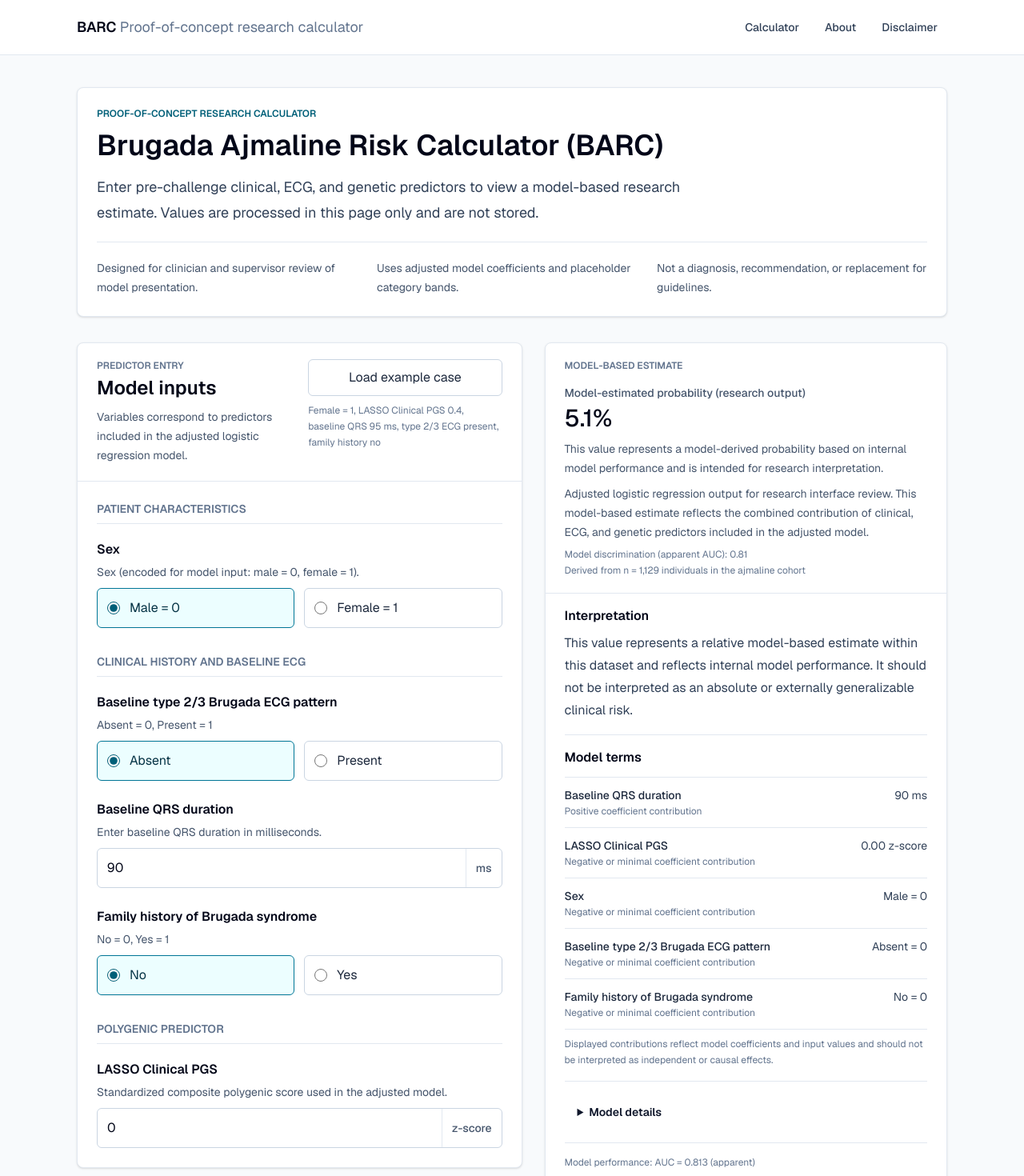
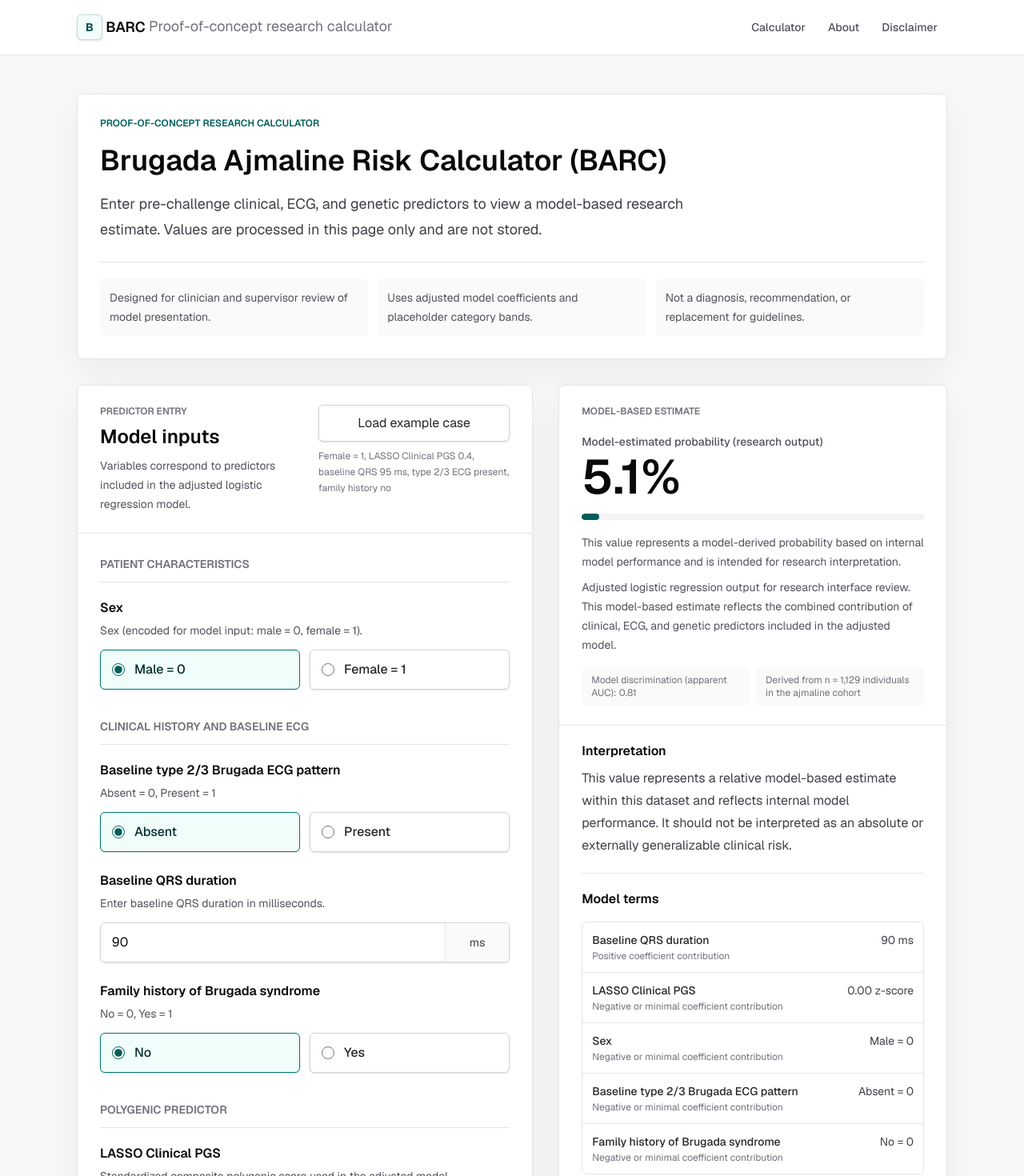
Before and after one commit to deathlikedaisies/brugada-ajmaline-risk-calculator, a Next.js app: page /calculator in a window 1280 px wide. Shown: the top 1470 px of the page at 80% size. Built offline with nearby package versions, Linux system fonts and the light colour scheme.

Commit message:
Polish clinical research UI

```diff
--- a/app/calculator/page.tsx
+++ b/app/calculator/page.tsx
@@ -9,25 +9,31 @@ export const metadata: Metadata = {
 
 export default function CalculatorPage() {
   return (
-    <div className="mx-auto max-w-6xl px-5 py-8 sm:py-10 lg:px-8">
-      <div className="mb-8 rounded-lg border border-slate-200 bg-white px-5 py-6 shadow-sm sm:px-6">
+    <div className="mx-auto max-w-6xl px-4 py-8 sm:px-6 sm:py-12 lg:px-8">
+      <div className="mb-8 rounded-lg border border-zinc-200 bg-white px-5 py-6 shadow-[0_16px_45px_rgba(24,24,27,0.055)] sm:px-7 sm:py-7">
         <div className="max-w-3xl">
-          <p className="text-xs font-semibold uppercase text-cyan-800">
+          <p className="text-xs font-semibold uppercase text-teal-800">
             Proof-of-concept research calculator
           </p>
-          <h1 className="mt-3 text-3xl font-semibold tracking-normal text-slate-950 sm:text-4xl">
+          <h1 className="mt-4 text-3xl font-semibold leading-tight text-zinc-950 sm:text-4xl">
             Brugada Ajmaline Risk Calculator (BARC)
           </h1>
-          <p className="mt-4 text-base leading-8 text-slate-700 sm:text-lg">
+          <p className="mt-4 text-base leading-8 text-zinc-700 sm:text-lg">
             Enter pre-challenge clinical, ECG, and genetic predictors to view a
             model-based research estimate. Values are processed in this page
             only and are not stored.
           </p>
         </div>
-        <div className="mt-5 grid gap-3 border-t border-slate-200 pt-5 text-sm leading-6 text-slate-600 md:grid-cols-3">
-          <p>Designed for clinician and supervisor review of model presentation.</p>
-          <p>Uses adjusted model coefficients and placeholder category bands.</p>
-          <p>Not a diagnosis, recommendation, or replacement for guidelines.</p>
+        <div className="mt-6 grid gap-3 border-t border-zinc-200 pt-5 text-sm leading-6 text-zinc-600 md:grid-cols-3">
+          <p className="rounded-md bg-zinc-50 p-3">
+            Designed for clinician and supervisor review of model presentation.
+          </p>
+          <p className="rounded-md bg-zinc-50 p-3">
+            Uses adjusted model coefficients and placeholder category bands.
+          </p>
+          <p className="rounded-md bg-zinc-50 p-3">
+            Not a diagnosis, recommendation, or replacement for guidelines.
+          </p>
         </div>
       </div>
 
--- a/app/globals.css
+++ b/app/globals.css
@@ -1,8 +1,13 @@
 @import "tailwindcss";
 
 :root {
-  --background: #f8fafc;
-  --foreground: #0f172a;
+  --background: #f7f8f7;
+  --foreground: #16211f;
+  --surface: #ffffff;
+  --surface-muted: #f1f4f3;
+  --border-subtle: #d9e0de;
+  --accent: #0f766e;
+  --accent-strong: #115e59;
 }
 
 @theme inline {
@@ -16,11 +21,12 @@ body {
   background: var(--background);
   color: var(--foreground);
   font-family: var(--font-geist-sans), Arial, Helvetica, sans-serif;
+  text-rendering: optimizeLegibility;
 }
 
 ::selection {
-  background: #bae6fd;
-  color: #0f172a;
+  background: #ccfbf1;
+  color: #16211f;
 }
 
 button,
@@ -29,3 +35,17 @@ select,
 textarea {
   font: inherit;
 }
+
+:focus-visible {
+  outline: 2px solid var(--accent);
+  outline-offset: 3px;
+}
+
+input[type="number"] {
+  -moz-appearance: textfield;
+}
+
+input[type="number"]::-webkit-outer-spin-button,
+input[type="number"]::-webkit-inner-spin-button {
+  margin: 0;
+}
--- a/app/layout.tsx
+++ b/app/layout.tsx
@@ -30,7 +30,7 @@ export default function RootLayout({
       lang="en"
       className={`${geistSans.variable} ${geistMono.variable} h-full antialiased`}
     >
-      <body className="flex min-h-full flex-col bg-slate-50 text-slate-950">
+      <body className="flex min-h-full flex-col bg-[#f7f8f7] text-zinc-950">
         <Navbar />
         <main className="flex-1">{children}</main>
         <Footer />
--- a/components/calculator-form.tsx
+++ b/components/calculator-form.tsx
@@ -33,43 +33,43 @@ export function CalculatorForm() {
   }
 
   return (
-    <div className="grid gap-7 lg:grid-cols-[minmax(0,1.05fr)_minmax(340px,0.95fr)] lg:items-start">
+    <div className="grid gap-7 lg:grid-cols-[minmax(0,1.08fr)_minmax(340px,0.92fr)] lg:items-start xl:gap-8">
       <section
         aria-labelledby="calculator-inputs-heading"
-        className="rounded-lg border border-slate-200 bg-white shadow-sm"
+        className="overflow-hidden rounded-lg border border-zinc-200 bg-white shadow-[0_16px_45px_rgba(24,24,27,0.055)]"
       >
-        <div className="flex flex-col gap-4 border-b border-slate-200 px-5 py-5 sm:px-6 md:flex-row md:items-start md:justify-between">
+        <div className="flex flex-col gap-5 border-b border-zinc-200 bg-white px-5 py-5 sm:px-7 sm:py-6 md:flex-row md:items-start md:justify-between">
           <div>
-            <p className="text-xs font-semibold uppercase text-slate-500">
+            <p className="text-xs font-semibold uppercase text-zinc-500">
               Predictor entry
             </p>
             <h2
               id="calculator-inputs-heading"
-              className="mt-1 text-2xl font-semibold tracking-normal text-slate-950"
+              className="mt-2 text-2xl font-semibold text-zinc-950"
             >
               Model inputs
             </h2>
-            <p className="mt-2 max-w-2xl text-sm leading-6 text-slate-600">
+            <p className="mt-2 max-w-2xl text-sm leading-6 text-zinc-600">
               Variables correspond to predictors included in the adjusted logistic
               regression model.
             </p>
           </div>
-          <div className="md:max-w-64">
+          <div className="w-full md:max-w-64">
             <button
               type="button"
               onClick={() => setInputs(examplePatient)}
-              className="w-full rounded-md border border-slate-300 px-4 py-2.5 text-sm font-semibold text-slate-800 hover:bg-slate-100"
+              className="min-h-11 w-full rounded-md border border-zinc-300 bg-white px-4 py-2.5 text-sm font-semibold text-zinc-800 shadow-sm transition hover:border-zinc-400 hover:bg-zinc-50"
             >
               Load example case
             </button>
-            <p className="mt-2 text-xs leading-5 text-slate-500">
+            <p className="mt-2 text-xs leading-5 text-zinc-500">
               {examplePatientLabel}
             </p>
           </div>
         </div>
 
-        <form className="px-5 py-6 sm:px-6">
-          <div className="grid gap-8">
+        <form className="px-5 py-6 sm:px-7 sm:py-7">
+          <div className="grid gap-9">
             <InputGroup title="Patient characteristics">
               <RadioGroup
                 legend="Sex"
@@ -139,10 +139,10 @@ export function CalculatorForm() {
         </form>
       </section>
 
-      <div className="space-y-4 lg:sticky lg:top-6">
+      <div className="space-y-4 lg:sticky lg:top-24">
         <ResultCard result={result} />
-        <section className="rounded-lg border border-slate-200 bg-white p-4 text-sm leading-6 text-slate-700 shadow-sm">
-          <h2 className="font-semibold text-slate-950">Important limitation</h2>
+        <section className="rounded-lg border border-rose-200 bg-white p-5 text-sm leading-6 text-zinc-700 shadow-[0_10px_30px_rgba(24,24,27,0.045)]">
+          <h2 className="font-semibold text-zinc-950">Important limitation</h2>
           <p className="mt-2">
             This proof of concept uses adjusted model coefficients, while risk
             bands remain placeholder model-based bands. The output is a
@@ -164,7 +164,7 @@ type InputGroupProps = {
 function InputGroup({ title, children }: InputGroupProps) {
   return (
     <section>
-      <h3 className="border-b border-slate-200 pb-2 text-sm font-semibold uppercase text-slate-500">
+      <h3 className="border-b border-zinc-200 pb-3 text-sm font-semibold uppercase text-zinc-500">
         {title}
       </h3>
       <div className="mt-5 grid gap-6">{children}</div>
@@ -201,12 +201,12 @@ function NumberField({
     <div>
       <label
         htmlFor={id}
-        className="block text-base font-semibold text-slate-950"
+        className="block text-base font-semibold text-zinc-950"
       >
         {label}
       </label>
-      <p className="mt-1 text-sm leading-6 text-slate-600">{helperText}</p>
-      <div className="mt-2 flex rounded-md border border-slate-300 bg-white focus-within:border-cyan-700 focus-within:ring-2 focus-within:ring-cyan-700/15">
+      <p className="mt-1 text-sm leading-6 text-zinc-600">{helperText}</p>
+      <div className="mt-3 flex min-h-12 overflow-hidden rounded-md border border-zinc-300 bg-white shadow-sm transition focus-within:border-teal-700 focus-within:ring-2 focus-within:ring-teal-700/15">
         <input
           id={id}
           type="number"
@@ -216,9 +216,9 @@ function NumberField({
           placeholder={placeholder}
           value={value}
           onChange={(event) => onChange(event.currentTarget.valueAsNumber || 0)}
-          className="min-w-0 flex-1 rounded-l-md px-3 py-3 text-base text-slate-950 outline-none"
+          className="min-w-0 flex-1 bg-white px-3.5 py-3 text-base text-zinc-950 outline-none"
         />
-        <span className="flex items-center border-l border-slate-200 px-3 text-sm font-medium text-slate-600">
+        <span className="flex min-w-20 items-center justify-center border-l border-zinc-200 bg-zinc-50 px-3 text-sm font-medium text-zinc-600">
           {unit}
         </span>
       </div>
@@ -245,15 +245,15 @@ function RadioGroup({
 }: RadioGroupProps) {
   return (
     <fieldset>
-      <legend className="text-base font-semibold text-slate-950">
+      <legend className="text-base font-semibold text-zinc-950">
         {legend}
       </legend>
-      <p className="mt-1 text-sm leading-6 text-slate-600">{helperText}</p>
-      <div className="mt-2 grid gap-3 sm:grid-cols-2">
+      <p className="mt-1 text-sm leading-6 text-zinc-600">{helperText}</p>
+      <div className="mt-3 grid gap-3 sm:grid-cols-2">
         {options.map((option) => (
           <label
             key={option.value}
-            className="flex cursor-pointer items-center gap-3 rounded-md border border-slate-300 px-3 py-3 text-base text-slate-800 has-[:checked]:border-cyan-700 has-[:checked]:bg-cyan-50 has-[:checked]:text-cyan-950"
+            className="flex min-h-12 cursor-pointer items-center gap-3 rounded-md border border-zinc-300 bg-white px-3.5 py-3 text-base font-medium text-zinc-800 shadow-sm transition hover:border-zinc-400 hover:bg-zinc-50 has-[:checked]:border-teal-700 has-[:checked]:bg-teal-50 has-[:checked]:text-teal-950"
           >
             <input
               type="radio"
@@ -261,7 +261,7 @@ function RadioGroup({
               value={option.value}
               checked={value === option.value}
               onChange={() => onChange(option.value)}
-              className="size-4 accent-cyan-800"
+              className="size-4 accent-teal-800"
             />
             {option.label}
           </label>
@@ -297,22 +297,22 @@ function BooleanGroup({
 
   return (
     <fieldset>
-      <legend className="text-base font-semibold text-slate-950">
+      <legend className="text-base font-semibold text-zinc-950">
         {legend}
       </legend>
-      <p className="mt-1 text-sm leading-6 text-slate-600">{helperText}</p>
-      <div className="mt-2 grid gap-3 sm:grid-cols-2">
+      <p className="mt-1 text-sm leading-6 text-zinc-600">{helperText}</p>
+      <div className="mt-3 grid gap-3 sm:grid-cols-2">
         {options.map((option) => (
           <label
             key={option.label}
-            className="flex cursor-pointer items-center gap-3 rounded-md border border-slate-300 px-3 py-3 text-base text-slate-800 has-[:checked]:border-cyan-700 has-[:checked]:bg-cyan-50 has-[:checked]:text-cyan-950"
+            className="flex min-h-12 cursor-pointer items-center gap-3 rounded-md border border-zinc-300 bg-white px-3.5 py-3 text-base font-medium text-zinc-800 shadow-sm transition hover:border-zinc-400 hover:bg-zinc-50 has-[:checked]:border-teal-700 has-[:checked]:bg-teal-50 has-[:checked]:text-teal-950"
           >
             <input
               type="radio"
               name={name}
               checked={value === option.value}
               onChange={() => onChange(option.value)}
-              className="size-4 accent-cyan-800"
+              className="size-4 accent-teal-800"
             />
             {option.label}
           </label>
--- a/components/navbar.tsx
+++ b/components/navbar.tsx
@@ -8,26 +8,29 @@ const navigation = [
 
 export function Navbar() {
   return (
-    <header className="border-b border-slate-200 bg-white/95">
+    <header className="sticky top-0 z-20 border-b border-zinc-200/80 bg-white/90 backdrop-blur">
       <nav
         aria-label="Primary navigation"
-        className="mx-auto flex max-w-6xl flex-col gap-4 px-5 py-4 sm:flex-row sm:items-center sm:justify-between lg:px-8"
+        className="mx-auto flex max-w-6xl flex-col gap-4 px-4 py-4 sm:flex-row sm:items-center sm:justify-between sm:px-6 lg:px-8"
       >
         <Link
           href="/"
-          className="max-w-full text-lg font-semibold tracking-normal text-slate-950"
+          className="group min-w-0 max-w-full text-base font-semibold text-zinc-950 sm:text-lg"
         >
-          BARC{" "}
-          <span className="block font-normal text-slate-500 sm:inline">
+          <span className="inline-flex size-8 items-center justify-center rounded-md border border-teal-800/20 bg-teal-50 text-sm font-bold text-teal-900 shadow-sm">
+            B
+          </span>{" "}
+          <span className="align-middle">BARC</span>{" "}
+          <span className="mt-1 block max-w-full truncate font-normal text-zinc-500 sm:mt-0 sm:inline">
             Proof-of-concept research calculator
           </span>
         </Link>
-        <div className="flex flex-wrap gap-2 text-sm font-medium text-slate-700">
+        <div className="flex flex-wrap gap-1 text-sm font-medium text-zinc-600 sm:justify-end">
           {navigation.map((item) => (
             <Link
               key={item.href}
               href={item.href}
-              className="rounded-md px-3 py-2 hover:bg-stone-100 hover:text-slate-950"
+              className="rounded-md px-3 py-2 transition hover:bg-zinc-100 hover:text-zinc-950"
             >
               {item.label}
             </Link>
--- a/components/result-card.tsx
+++ b/components/result-card.tsx
@@ -9,129 +9,137 @@ export function ResultCard({ result }: ResultCardProps) {
   return (
     <section
       aria-labelledby="risk-result-heading"
-      className="rounded-lg border border-slate-200 bg-white shadow-sm"
+      className="overflow-hidden rounded-lg border border-zinc-200 bg-white shadow-[0_16px_45px_rgba(24,24,27,0.06)]"
     >
-      <div className="border-b border-slate-200 px-5 py-5 sm:px-6">
-        <p className="text-xs font-semibold uppercase text-slate-500">
+      <div className="border-b border-zinc-200 px-5 py-6 sm:px-7">
+        <p className="text-xs font-semibold uppercase text-zinc-500">
           Model-based estimate
         </p>
-        <p className="mt-4 text-sm font-medium text-slate-600">
+        <p className="mt-5 text-sm font-medium text-zinc-600">
           Model-estimated probability (research output)
         </p>
         <h2
           id="risk-result-heading"
-          className="mt-1 text-3xl font-medium tracking-normal text-slate-950"
+          className="mt-1 text-5xl font-semibold text-zinc-950 sm:text-6xl"
         >
           {result.percentage.toFixed(1)}%
         </h2>
-        <p className="mt-2 text-sm leading-6 text-slate-600">
+        <div className="mt-4 h-2 overflow-hidden rounded-full bg-zinc-100">
+          <div
+            className="h-full rounded-full bg-teal-800"
+            style={{ width: `${Math.min(result.percentage, 100)}%` }}
+          />
+        </div>
+        <p className="mt-4 text-sm leading-6 text-zinc-600">
           This value represents a model-derived probability based on internal
           model performance and is intended for research interpretation.
         </p>
-        <p className="mt-2 text-sm leading-6 text-slate-600">
+        <p className="mt-2 text-sm leading-6 text-zinc-600">
           Adjusted logistic regression output for research interface review.
           This model-based estimate reflects the combined contribution of
           clinical, ECG, and genetic predictors included in the adjusted model.
         </p>
-        <p className="mt-2 text-xs text-slate-500">
-          Model discrimination (apparent AUC): {modelConfig.auc.toFixed(2)}
-        </p>
-        <p className="mt-1 text-xs text-slate-500">
-          Derived from n = 1,129 individuals in the ajmaline cohort
-        </p>
+        <div className="mt-4 grid gap-2 text-xs text-zinc-500 sm:grid-cols-2">
+          <p className="rounded-md bg-zinc-50 px-3 py-2">
+            Model discrimination (apparent AUC): {modelConfig.auc.toFixed(2)}
+          </p>
+          <p className="rounded-md bg-zinc-50 px-3 py-2">
+            Derived from n = 1,129 individuals in the ajmaline cohort
+          </p>
+        </div>
       </div>
 
-      <div className="divide-y divide-slate-200 px-5 sm:px-6">
-        <div className="py-4">
-          <h3 className="text-base font-semibold text-slate-950">
+      <div className="divide-y divide-zinc-200 px-5 sm:px-7">
+        <div className="py-5">
+          <h3 className="text-base font-semibold text-zinc-950">
             Interpretation
           </h3>
-          <p className="mt-2 text-base leading-7 text-slate-700">
+          <p className="mt-2 text-base leading-7 text-zinc-700">
             {result.interpretation}
           </p>
         </div>
 
-        <div className="py-4">
-          <h3 className="text-base font-semibold text-slate-950">
+        <div className="py-5">
+          <h3 className="text-base font-semibold text-zinc-950">
             Model terms
           </h3>
-          <dl className="mt-3 divide-y divide-slate-200 border-y border-slate-200">
+          <dl className="mt-4 divide-y divide-zinc-200 rounded-md border border-zinc-200">
             {result.contributingFactors.map((factor) => (
               <div
                 key={factor.label}
-                className="grid gap-2 py-3 text-sm sm:grid-cols-[minmax(0,1fr)_minmax(130px,auto)]"
+                className="grid gap-2 px-3 py-3 text-sm sm:grid-cols-[minmax(0,1fr)_minmax(130px,auto)]"
               >
                 <dt>
-                  <span className="block font-medium text-slate-800">
+                  <span className="block font-medium text-zinc-800">
                     {factor.label}
                   </span>
-                  <span className="mt-0.5 block text-xs text-slate-500">
+                  <span className="mt-0.5 block text-xs text-zinc-500">
                     {factor.contributionStrength}
                   </span>
                 </dt>
-                <dd className="text-slate-700 sm:text-right">
+                <dd className="text-zinc-700 sm:text-right">
                   <span className="block">{factor.value}</span>
                 </dd>
               </div>
             ))}
           </dl>
-          <p className="mt-2 text-xs leading-5 text-slate-500">
+          <p className="mt-3 text-xs leading-5 text-zinc-500">
             Displayed contributions reflect model coefficients and input values
             and should not be interpreted as independent or causal effects.
           </p>
         </div>
 
-        <details className="py-4">
-          <summary className="cursor-pointer px-4 py-3 text-sm font-semibold text-slate-900">
+        <details className="py-5">
+          <summary className="cursor-pointer rounded-md border border-zinc-200 bg-zinc-50 px-4 py-3 text-sm font-semibold text-zinc-900 marker:text-teal-800">
             Model details
           </summary>
-          <div className="px-4 pb-1 pt-3 text-sm leading-6 text-slate-700">
+          <div className="px-1 pb-1 pt-4 text-sm leading-6 text-zinc-700 sm:px-4">
             <p>
               The calculator applies the {modelConfig.version} coefficients to
               the entered predictors, sums them into a linear predictor, then
               converts that value with the logistic function. Category bands are
               placeholders for interface review.
             </p>
-            <dl className="mt-4 grid gap-3 border-l-2 border-slate-200 pl-4">
+            <dl className="mt-4 grid gap-3 border-l-2 border-zinc-200 pl-4">
               <div className="grid gap-1 sm:flex sm:items-center sm:justify-between sm:gap-4">
-                <dt className="text-slate-600">Linear predictor</dt>
-                <dd className="font-mono text-slate-950">
+                <dt className="text-zinc-600">Linear predictor</dt>
+                <dd className="font-mono text-zinc-950">
                   {result.linearPredictor.toFixed(3)}
                 </dd>
               </div>
               <div className="grid gap-1 sm:flex sm:items-center sm:justify-between sm:gap-4">
-                <dt className="text-slate-600">Probability</dt>
-                <dd className="font-mono text-slate-950">
+                <dt className="text-zinc-600">Probability</dt>
+                <dd className="font-mono text-zinc-950">
                   {result.probability.toFixed(4)}
                 </dd>
               </div>
               <div className="grid gap-1 sm:flex sm:items-center sm:justify-between sm:gap-4">
-                <dt className="text-slate-600">Model band</dt>
-                <dd className="text-slate-950 sm:text-right">
+                <dt className="text-zinc-600">Model band</dt>
+                <dd className="text-zinc-950 sm:text-right">
                   {result.category}
                 </dd>
               </div>
               <div className="grid gap-1 sm:flex sm:items-center sm:justify-between sm:gap-4">
-                <dt className="text-slate-600">Intermediate threshold</dt>
-                <dd className="font-mono text-slate-950">
+                <dt className="text-zinc-600">Intermediate threshold</dt>
+                <dd className="font-mono text-zinc-950">
                   {modelConfig.riskThresholds.intermediate.toFixed(2)}
                 </dd>
               </div>
               <div className="grid gap-1 sm:flex sm:items-center sm:justify-between sm:gap-4">
-                <dt className="text-slate-600">Higher threshold</dt>
-                <dd className="font-mono text-slate-950">
+                <dt className="text-zinc-600">Higher threshold</dt>
+                <dd className="font-mono text-zinc-950">
                   {modelConfig.riskThresholds.higher.toFixed(2)}
                 </dd>
               </div>
             </dl>
-            <dl className="mt-4 grid gap-3 border-l-2 border-slate-200 pl-4">
+            <dl className="mt-4 grid gap-3 border-l-2 border-zinc-200 pl-4">
               {result.contributingFactors.map((factor) => (
                 <div
                   key={factor.label}
                   className="grid gap-1 sm:flex sm:items-center sm:justify-between sm:gap-4"
                 >
-                  <dt className="text-slate-600">{factor.label}</dt>
-                  <dd className="font-mono text-slate-950">
+                  <dt className="text-zinc-600">{factor.label}</dt>
+                  <dd className="font-mono text-zinc-950">
                     LP {factor.contribution >= 0 ? "+" : ""}
                     {factor.contribution.toFixed(3)}
                   </dd>
@@ -140,7 +148,7 @@ export function ResultCard({ result }: ResultCardProps) {
             </dl>
           </div>
         </details>
-        <p className="py-4 text-xs text-slate-500">
+        <p className="py-4 text-xs text-zinc-500">
           Model performance: AUC = {modelConfig.auc.toFixed(3)} (apparent)
         </p>
       </div>
```
Also changed, not shown: app/about/page.tsx (+33 -33 lines), app/disclaimer/page.tsx (+11 -11 lines), app/page.tsx (+54 -14 lines), components/footer.tsx (+5 -3 lines).
